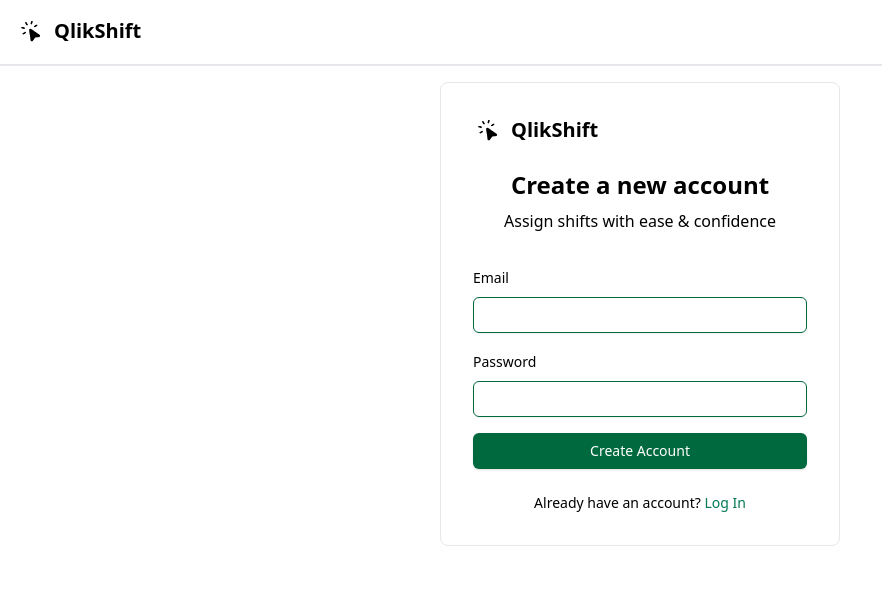
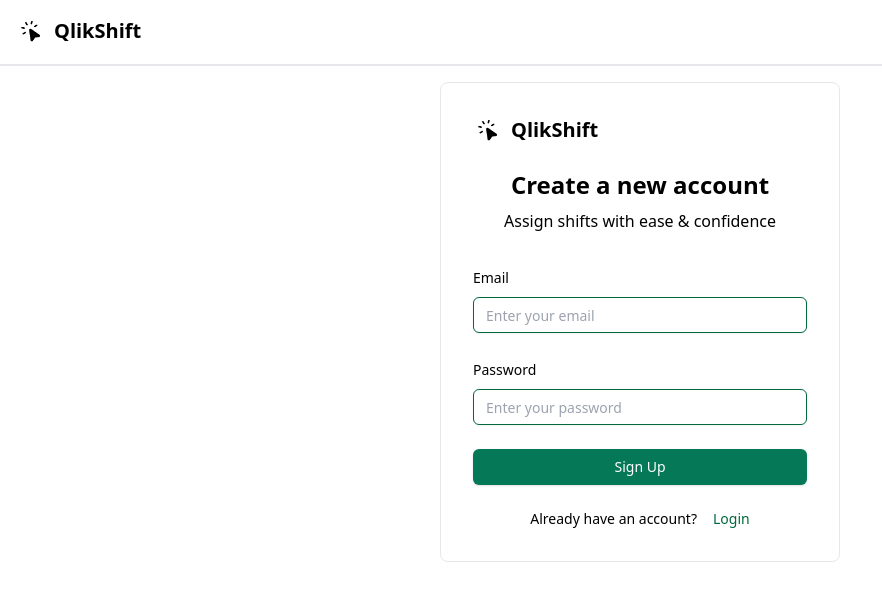
Before and after one commit to EKasuti/qlikshift, a Next.js app: page /signup in a window 1280 px wide. Shown: the top 600 px of the page, without its empty margins (0-882 px from the left). Built offline with nearby package versions, Linux system fonts and the light colour scheme; no server answers.

Commit message:
signup page

```diff
--- a/src/app/signup/page.tsx
+++ b/src/app/signup/page.tsx
@@ -1,32 +1,91 @@
+"use client"
+
 import Link from "next/link"
 import { Button } from "@/components/ui/button"
 import { Input } from "@/components/ui/input"
 import { Label } from "@/components/ui/label"
 import { AuthLayout } from "@/components/auth-layout"
+import { useState } from "react"
+import { useRouter } from "next/navigation"
+import { Login, SignUp } from "@/apis/authApis"
 
 export default function SignupPage() {
     // Will add signup logic later
+    const [email, setEmail] = useState("");
+    const [password, setPassword] = useState("");
+    const [error, setError] = useState<string | null>(null);
+    const [loading, setLoading] = useState(false);
+    const router = useRouter();
+
+    const handleSignUp = async (e: React.FormEvent) => {
+        e.preventDefault();
+        setError(null);
+        setLoading(true);
+
+        try {
+            // Create a new user
+            await SignUp(email, password);
+
+            // Login the user
+            await Login(email, password);
+
+            // Redirect to the dashboard
+            router.push("/dashboard");
+        } catch (error) {
+            setError((error as Error).message);
+            console.error("Signup error:", error);
+        } finally {
+            setLoading(false);
+        }
+    }
+
     return (
         <AuthLayout heading="Create a new account" subheading="Assign shifts with ease & confidence">
-            <form className="space-y-4">
+            <form className="space-y-6" onSubmit={handleSignUp}>
+                {/* Email */}
                 <div className="space-y-2">
-                    <Label htmlFor="email">Email</Label>
-                    <Input id="email" name="email" type="email" required autoComplete="email" />
+                    <Label htmlFor="email" > Email </Label>
+                    <Input
+                        id="email"
+                        type="email"
+                        placeholder="Enter your email"
+                        required className="bg-white"
+                        value={email}
+                        onChange={(e) => setEmail(e.target.value)}
+                    />
                 </div>
+
+                 {/* Password */}
                 <div className="space-y-2">
-                    <Label htmlFor="password">Password</Label>
-                    <Input id="password" name="password" type="password" required autoComplete="new-password" />
+                    <Label htmlFor="password"> Password </Label>
+                    <Input
+                        id="password"
+                        type="password"
+                        placeholder="Enter your password"
+                        required className="bg-white"
+                        value={password}
+                        onChange={(e) => setPassword(e.target.value)}
+                    />
                 </div>
-                <Button type="submit" className="w-full bg-primary hover:bg-emerald-800 text-white">
-                    Create Account
-                </Button>
+
+                {/* Error message */}
+                {error &&
+                    <p className="text-red-500 text-sm text-center">{error}</p>
+                }
+
+                {/* Login Button */}
+                <div className="flex justify-center">
+                    <Button type="submit" className="w-full bg-emerald-700 hover:bg-emerald-800 text-white">
+                        {loading ? "Creating account..." : "Sign Up"}
+                    </Button>
+                </div>
+
+                 {/* Signup Option */}
+                 <div className="flex justify-center gap-4 items-center text-sm">
+                    <p>Already have an account?</p>
+                    <Link href="/login" className="text-primary">Login</Link>
+                </div>
             </form>
-            <div className="mt-6 text-center text-sm">
-                Already have an account?{" "}
-                <Link href="/login" className="text-emerald-700 hover:underline ">
-                    Log In
-                </Link>
-            </div>
         </AuthLayout>
     )
 }
```
